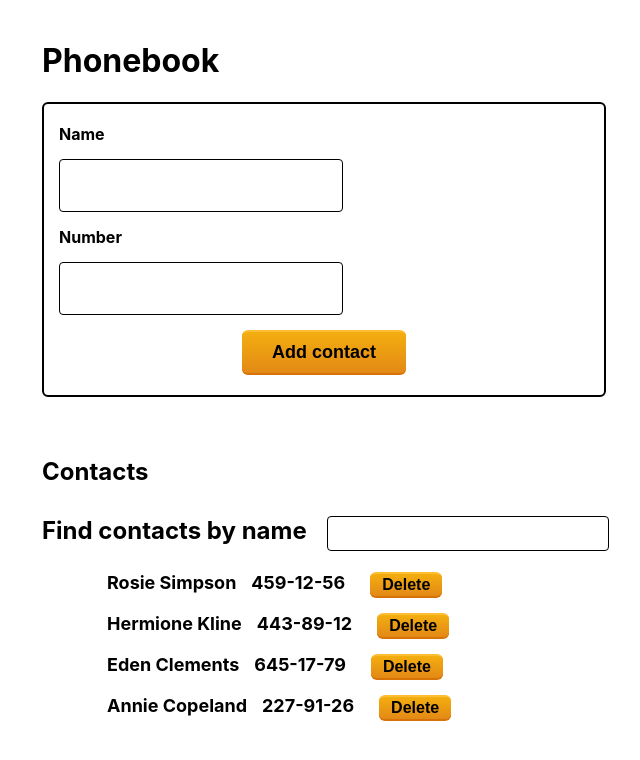
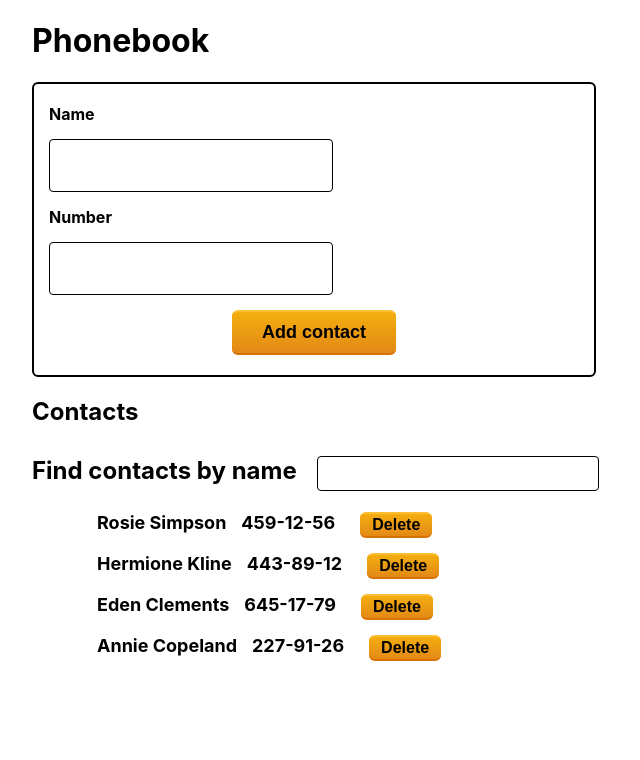
Before and after one commit to MilaTuzova/goit-react-hw-02-phonebook, a React (Create React App) app: page / in a window 1280 px wide. Shown: the top 760 px of the page, without its empty margins (18-658 px from the left). Built offline with nearby package versions, Linux system fonts and the light colour scheme.

Commit message:
added render the new contact

```diff
--- a/package.json
+++ b/package.json
@@ -17,6 +17,7 @@
         "react-icons": "^4.2.0",
         "react-scripts": "4.0.3",
         "uuid": "^8.3.2",
+        "uuidv4": "^6.2.12",
         "web-vitals": "^1.1.2"
     },
     "scripts": {
--- a/src/App.jsx
+++ b/src/App.jsx
@@ -1,9 +1,9 @@
 import React, { Component } from 'react';
-// import { v4 as uuidv4 } from 'uuid';
+import { v4 as uuidv4 } from 'uuid';
 import ContactForm from 'Components/ContactForm';
 import ContactList from 'Components/ContactList';
 import Filter from 'Components/Filter';
-import { ContainerPhonebook, ContainerContacts } from 'App.styled';
+import { Container } from 'App.styled';
 import contactsData from './data/data.json';
 
 class App extends Component {
@@ -13,9 +13,7 @@ class App extends Component {
   };
 
   findContactByName = evt => {
-    const query = evt.currentTarget.value;
-    this.setState({ filter: query });
-    console.log(query);
+    this.setState({ filter: evt.currentTarget.value });
   };
 
   deleteContacts = contactId => {
@@ -24,24 +22,31 @@ class App extends Component {
     }));
   };
 
+  formSubmitHandler = ({ name, number }) => {
+    const newContact = { name, number, id: uuidv4() };
+    const { contacts } = this.state;
+
+    const findContact = contacts.find(contact => contact.name === newContact.name);
+
+    findContact
+      ? alert(`${newContact.name} is already in contacts!`)
+      : this.setState(prevStage => ({
+          contacts: [...prevStage.contacts, newContact],
+        }));
+  };
+
   render() {
     const { contacts } = this.state;
     const { filter } = this.state;
     return (
-      <>
-        <ContainerPhonebook>
-          <h1>Phonebook</h1>
-          <ContactForm />
-        </ContainerPhonebook>
+      <Container>
+        <h1>Phonebook</h1>
+        <ContactForm onSubmit={this.formSubmitHandler} />
 
-        <ContainerContacts>
-          <h2>Contacts</h2>
-
-          <Filter filter={filter} onContactFind={this.findContactByName} />
-
-          <ContactList contacts={contacts} onContactDelete={this.deleteContacts} />
-        </ContainerContacts>
-      </>
+        <h2>Contacts</h2>
+        <Filter filter={filter} onContactFind={this.findContactByName} />
+        <ContactList contacts={contacts} onContactDelete={this.deleteContacts} />
+      </Container>
     );
   }
 }
--- a/src/App.styled.jsx
+++ b/src/App.styled.jsx
@@ -1,12 +1,5 @@
 import styled from '@emotion/styled';
 
-export const ContainerPhonebook = styled.div`
-  display: inline-block;
-  padding: 20px 10px;
+export const Container = styled.div`
   margin-left: 50px;
 `;
-
-export const ContainerContacts = styled.div`
-  padding: 20px 10px;
-  margin-left: 50px;
-`;
--- a/src/Components/ContactForm/ContactForm.jsx
+++ b/src/Components/ContactForm/ContactForm.jsx
@@ -1,47 +1,66 @@
 import React, { Component } from 'react';
+import { v4 as uuidv4 } from 'uuid';
 import { FormContact, Label, Input, Btn } from './ContactForm.styled';
 
 class ContactForm extends Component {
-  state = { name: '', number: '' };
+  state = { name: '', number: '', id: ''}
+
+  nameId = uuidv4();
+  numberId = uuidv4();
+
 
   handleChange = evt => {
-    console.log(evt.currentTarget.value);
+
+    // console.log(evt.currentTarget.value);
     const { name, value } = evt.currentTarget;
-    this.setState({[name]: value})
+    this.setState({ [name]: value });
+
   };
 
   handleSubmit = evt => {
-    evt.preventDefault();
-    console.log(this.state);
+        evt.preventDefault();
+
+// console.log(this.state.name)
+    this.props.onSubmit(this.state);
+
+    // this.reset();
+  };
+
+  reset = () => {
+    this.setState({ name: '', number: '' });
   };
 
   render() {
     return (
       <>
-        <FormContact onSubmit={this.handleSubmit}>
-          <Label>
+        <FormContact onSubmit={this.handleSubmit} >
+          <Label htmlFor={this.nameId}>
             Name
             <Input
               type="text"
               name="name"
               value={this.state.name}
+              autoComplete="off"
               pattern="^[a-zA-Zа-яА-Я]+(([' -][a-zA-Zа-яА-Я ])?[a-zA-Zа-яА-Я]*)*$"
               title="Имя может состоять только из букв, апострофа, тире и пробелов. Например Adrian, Jacob Mercer, Charles de Batz de Castelmore d'Artagnan и т. п."
               required
               onChange={this.handleChange}
+              id={this.nameId}
             />
           </Label>
 
-          <Label>
+          <Label htmlFor={this.numberId}>
             Number
             <Input
               type="tel"
               name="number"
               value={this.state.number}
+              autoComplete="off"
               pattern="\+?\d{1,4}?[-.\s]?\(?\d{1,3}?\)?[-.\s]?\d{1,4}[-.\s]?\d{1,4}[-.\s]?\d{1,9}"
               title="Номер телефона должен состоять цифр и может содержать пробелы, тире, круглые скобки и может начинаться с +"
               required
               onChange={this.handleChange}
+              id={this.numberId}
             />
           </Label>
           <Btn type="submit">Add contact</Btn>
```
Also changed, not shown: 1 other file (tests, documents, lock files or other folders).
